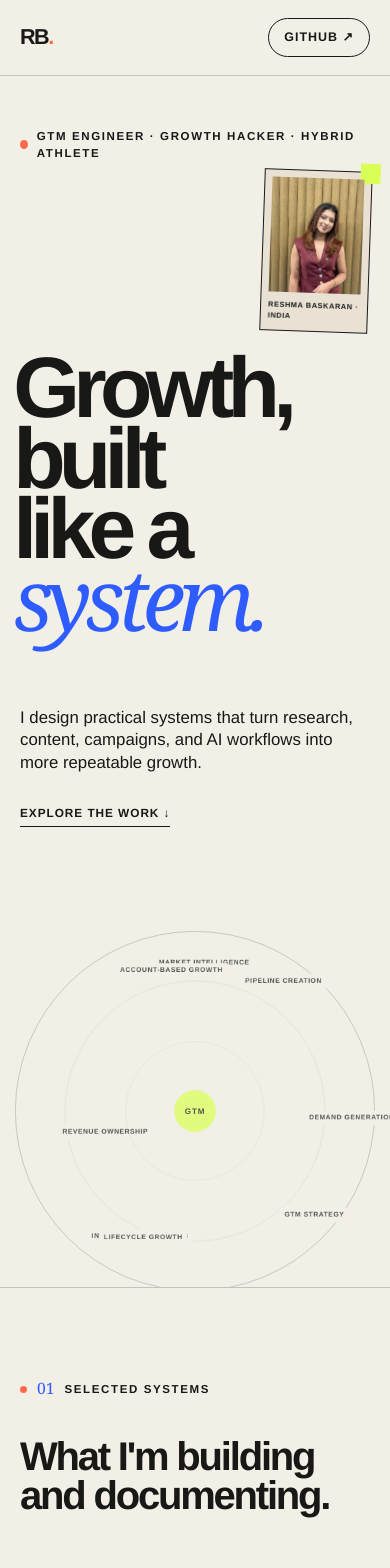
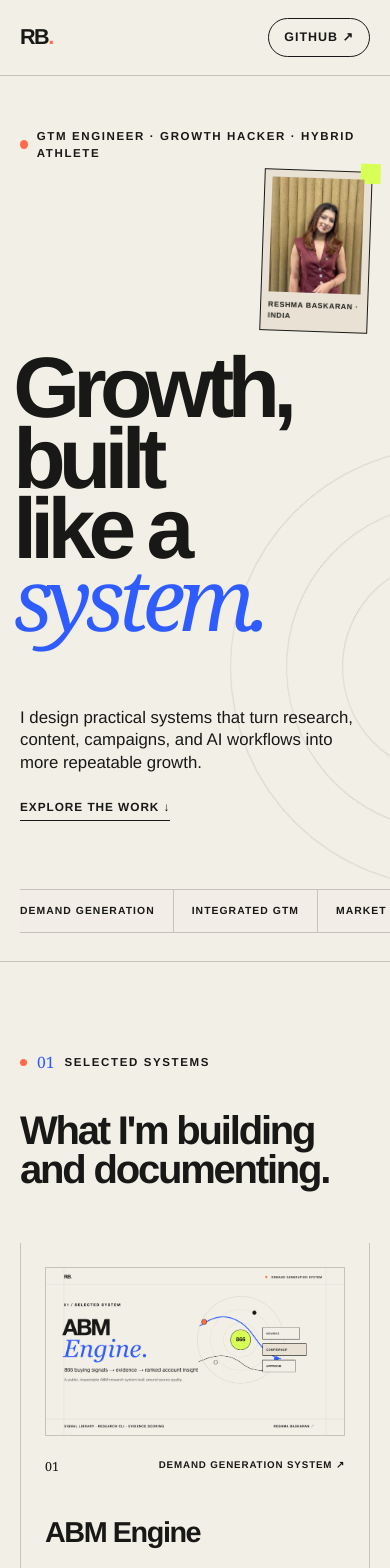
Before and after one commit to reshma-baskaran/reshma.baskaran, a Next.js app: page / in a window 390 px wide. Shown: the top 1568 px of the page. Built offline with nearby package versions, Linux system fonts and the light colour scheme.

Commit message:
Refine hero orbit composition

```diff
--- a/app/globals.css
+++ b/app/globals.css
@@ -83,9 +83,9 @@ a {
 
 .hero {
   border-bottom: 1px solid var(--line);
-  min-height: 690px;
+  min-height: 740px;
   overflow: hidden;
-  padding: 68px 42px 48px;
+  padding: 68px 42px 34px;
   position: relative;
 }
 
@@ -168,13 +168,12 @@ a {
 }
 
 .hero-bottom {
-  align-items: flex-end;
   display: flex;
-  gap: 50px;
-  justify-content: space-between;
-  max-width: 820px;
+  flex-direction: column;
+  gap: 24px;
+  max-width: 620px;
   position: relative;
-  z-index: 2;
+  z-index: 3;
 }
 
 .hero-bottom p {
@@ -186,182 +185,101 @@ a {
 
 .text-link {
   border-bottom: 1px solid var(--ink);
-  flex: none;
   font-size: 0.74rem;
   font-weight: 800;
   letter-spacing: 0.08em;
   padding-bottom: 4px;
   text-transform: uppercase;
+  width: max-content;
+}
+
+.hero-capabilities {
+  align-items: center;
+  background: rgba(242, 239, 231, 0.94);
+  border-bottom: 1px solid var(--line);
+  border-top: 1px solid var(--line);
+  display: grid;
+  grid-template-columns: repeat(6, max-content);
+  margin-top: 58px;
+  overflow-x: auto;
+  position: relative;
+  scrollbar-width: none;
+  width: 100%;
+  z-index: 3;
+}
+
+.hero-capabilities::-webkit-scrollbar {
+  display: none;
+}
+
+.hero-capabilities span {
+  border-right: 1px solid var(--line);
+  font-size: 0.65rem;
+  font-weight: 800;
+  letter-spacing: 0.1em;
+  padding: 14px 24px;
+  text-transform: uppercase;
+  white-space: nowrap;
+}
+
+.hero-capabilities span:first-child {
+  padding-left: 0;
 }
 
 .hero-orbit {
-  border: 1px solid rgba(24, 24, 22, 0.35);
-  border-radius: 50%;
-  bottom: -118px;
-  height: 500px;
+  bottom: -360px;
+  height: 780px;
+  pointer-events: none;
   position: absolute;
-  right: -64px;
-  transform-origin: center;
-  width: 500px;
+  right: -390px;
+  width: 780px;
+  z-index: 1;
 }
 
-.hero-orbit::before,
-.hero-orbit::after {
-  border: 1px solid rgba(24, 24, 22, 0.18);
+.orbit-ring {
+  --orbit-duration: 60s;
+  animation: orbit-ring-spin var(--orbit-duration) linear infinite;
+  border: 1px solid rgba(24, 24, 22, 0.22);
   border-radius: 50%;
-  content: "";
-  inset: 68px;
   position: absolute;
-}
-
-.hero-orbit::after {
-  inset: 154px;
-}
-
-.hero-orbit::before {
-  animation: ring-breathe 7s ease-in-out infinite;
   transform-origin: center;
-}
-
-.hero-orbit::after {
-  animation: ring-breathe 9s ease-in-out infinite reverse;
-  transform-origin: center;
-}
-
-.orbit-center {
-  align-items: center;
-  background: var(--acid);
-  border-radius: 50%;
-  display: flex;
-  font-size: 0.7rem;
-  font-weight: 900;
-  height: 58px;
-  justify-content: center;
-  left: calc(50% - 29px);
-  letter-spacing: 0.1em;
-  position: absolute;
-  top: calc(50% - 29px);
-  width: 58px;
-}
-
-.orbit-track {
-  --orbit-angle: 0deg;
-  --orbit-counter-angle: 0deg;
-  --orbit-duration: 20s;
-  --orbit-radius: 210px;
-  animation: orbit-track-spin var(--orbit-duration) linear infinite;
-  height: 0;
-  left: 50%;
-  position: absolute;
-  top: 50%;
-  transform: rotate(var(--orbit-angle));
-  transform-origin: 0 0;
-  width: 0;
   will-change: transform;
 }
 
-.orbit-label {
-  background: var(--paper);
-  font-size: 0.58rem;
-  font-weight: 800;
-  letter-spacing: 0.09em;
-  left: var(--orbit-radius);
-  padding: 3px 6px;
+.orbit-ring::before {
+  background: var(--acid);
+  border-radius: 50%;
+  content: "";
+  height: 11px;
+  left: 50%;
   position: absolute;
-  top: 0;
-  text-transform: uppercase;
-  transform: translate(-50%, -50%) rotate(var(--orbit-counter-angle));
-  white-space: nowrap;
-  animation: orbit-label-counter var(--orbit-duration) linear infinite;
+  top: -6px;
+  transform: translateX(-50%);
+  width: 11px;
 }
 
-.orbit-demand {
-  --orbit-angle: -112deg;
-  --orbit-counter-angle: 112deg;
-  --orbit-duration: 21s;
-  --orbit-radius: 218px;
+.orbit-ring-outer {
+  --orbit-duration: 48s;
+  inset: 0;
 }
 
-.orbit-positioning {
-  --orbit-angle: -48deg;
-  --orbit-counter-angle: 48deg;
-  --orbit-duration: 27s;
-  --orbit-radius: 220px;
+.orbit-ring-middle {
+  --orbit-duration: 64s;
+  inset: 90px;
 }
 
-.orbit-research {
-  --orbit-angle: -164deg;
-  --orbit-counter-angle: 164deg;
-  --orbit-duration: 31s;
-  --orbit-radius: 206px;
+.orbit-ring-inner {
+  --orbit-duration: 82s;
+  inset: 180px;
 }
 
-.orbit-inbound {
-  --orbit-angle: -20deg;
-  --orbit-counter-angle: 20deg;
-  --orbit-duration: 18s;
-  --orbit-radius: 190px;
-}
-
-.orbit-lifecycle {
-  --orbit-angle: 12deg;
-  --orbit-counter-angle: -12deg;
-  --orbit-duration: 24s;
-  --orbit-radius: 190px;
-}
-
-.orbit-revenue {
-  --orbit-angle: 96deg;
-  --orbit-counter-angle: -96deg;
-  --orbit-duration: 34s;
-  --orbit-radius: 128px;
-}
-
-.orbit-account {
-  --orbit-angle: 168deg;
-  --orbit-counter-angle: -168deg;
-  --orbit-duration: 26s;
-  --orbit-radius: 198px;
-}
-
-.orbit-pipeline {
-  --orbit-angle: 154deg;
-  --orbit-counter-angle: -154deg;
-  --orbit-duration: 16s;
-  --orbit-radius: 218px;
-}
-
-@keyframes orbit-track-spin {
+@keyframes orbit-ring-spin {
   from {
-    transform: rotate(var(--orbit-angle));
+    transform: rotate(0deg);
   }
 
   to {
-    transform: rotate(calc(var(--orbit-angle) + 360deg));
-  }
-}
-
-@keyframes orbit-label-counter {
-  from {
-    transform: translate(-50%, -50%) rotate(var(--orbit-counter-angle));
-  }
-
-  to {
-    transform: translate(-50%, -50%)
-      rotate(calc(var(--orbit-counter-angle) - 360deg));
-  }
-}
-
-@keyframes ring-breathe {
-  0%,
-  100% {
-    opacity: 0.72;
-    transform: scale(1);
-  }
-
-  50% {
-    opacity: 0.42;
-    transform: scale(1.035);
+    transform: rotate(360deg);
   }
 }
 
@@ -665,7 +583,7 @@ footer {
 
   .hero {
     min-height: auto;
-    padding: 52px 20px 38px;
+    padding: 52px 20px 28px;
   }
 
   .hero-portrait {
@@ -685,18 +603,33 @@ footer {
   }
 
   .hero-bottom {
-    align-items: flex-start;
-    flex-direction: column;
-    gap: 30px;
+    gap: 24px;
   }
 
   .hero-orbit {
-    bottom: auto;
-    margin: 34px 0 -112px calc(50% - 250px);
-    opacity: 0.72;
-    position: relative;
-    right: auto;
-    transform: scale(0.72);
+    bottom: 74px;
+    height: 440px;
+    opacity: 0.58;
+    right: -280px;
+    width: 440px;
+  }
+
+  .orbit-ring-middle {
+    inset: 56px;
+  }
+
+  .orbit-ring-inner {
+    inset: 112px;
+  }
+
+  .hero-capabilities {
+    margin-top: 68px;
+    margin-right: -20px;
+    width: calc(100% + 20px);
+  }
+
+  .hero-capabilities span {
+    padding: 13px 18px;
   }
 
   .work-section,
@@ -749,17 +682,7 @@ footer {
     scroll-behavior: auto;
   }
 
-  .hero-orbit {
-    animation: none;
-  }
-
-  .hero-orbit::before,
-  .hero-orbit::after {
-    animation: none;
-  }
-
-  .orbit-track,
-  .orbit-label {
+  .orbit-ring {
     animation: none;
   }
 
--- a/app/page.tsx
+++ b/app/page.tsx
@@ -78,32 +78,23 @@ export default function Home() {
             Explore the work <span aria-hidden="true">↓</span>
           </a>
         </div>
+
+        <div
+          className="hero-capabilities"
+          aria-label="Core marketing capabilities"
+        >
+          <span>Demand generation</span>
+          <span>Integrated GTM</span>
+          <span>Market intelligence</span>
+          <span>Lifecycle growth</span>
+          <span>Partner marketing</span>
+          <span>Revenue ownership</span>
+        </div>
+
         <div className="hero-orbit" aria-hidden="true">
-          <span className="orbit-track orbit-demand">
-            <span className="orbit-label">Demand generation</span>
-          </span>
-          <span className="orbit-track orbit-research">
-            <span className="orbit-label">Market intelligence</span>
-          </span>
-          <span className="orbit-track orbit-positioning">
-            <span className="orbit-label">GTM strategy</span>
-          </span>
-          <span className="orbit-track orbit-inbound">
-            <span className="orbit-label">Integrated marketing</span>
-          </span>
-          <span className="orbit-track orbit-lifecycle">
-            <span className="orbit-label">Lifecycle growth</span>
-          </span>
-          <span className="orbit-track orbit-revenue">
-            <span className="orbit-label">Revenue ownership</span>
-          </span>
-          <span className="orbit-track orbit-account">
-            <span className="orbit-label">Account-based growth</span>
-          </span>
-          <span className="orbit-track orbit-pipeline">
-            <span className="orbit-label">Pipeline creation</span>
-          </span>
-          <span className="orbit-center">GTM</span>
+          <span className="orbit-ring orbit-ring-outer" />
+          <span className="orbit-ring orbit-ring-middle" />
+          <span className="orbit-ring orbit-ring-inner" />
         </div>
       </section>
 
```
